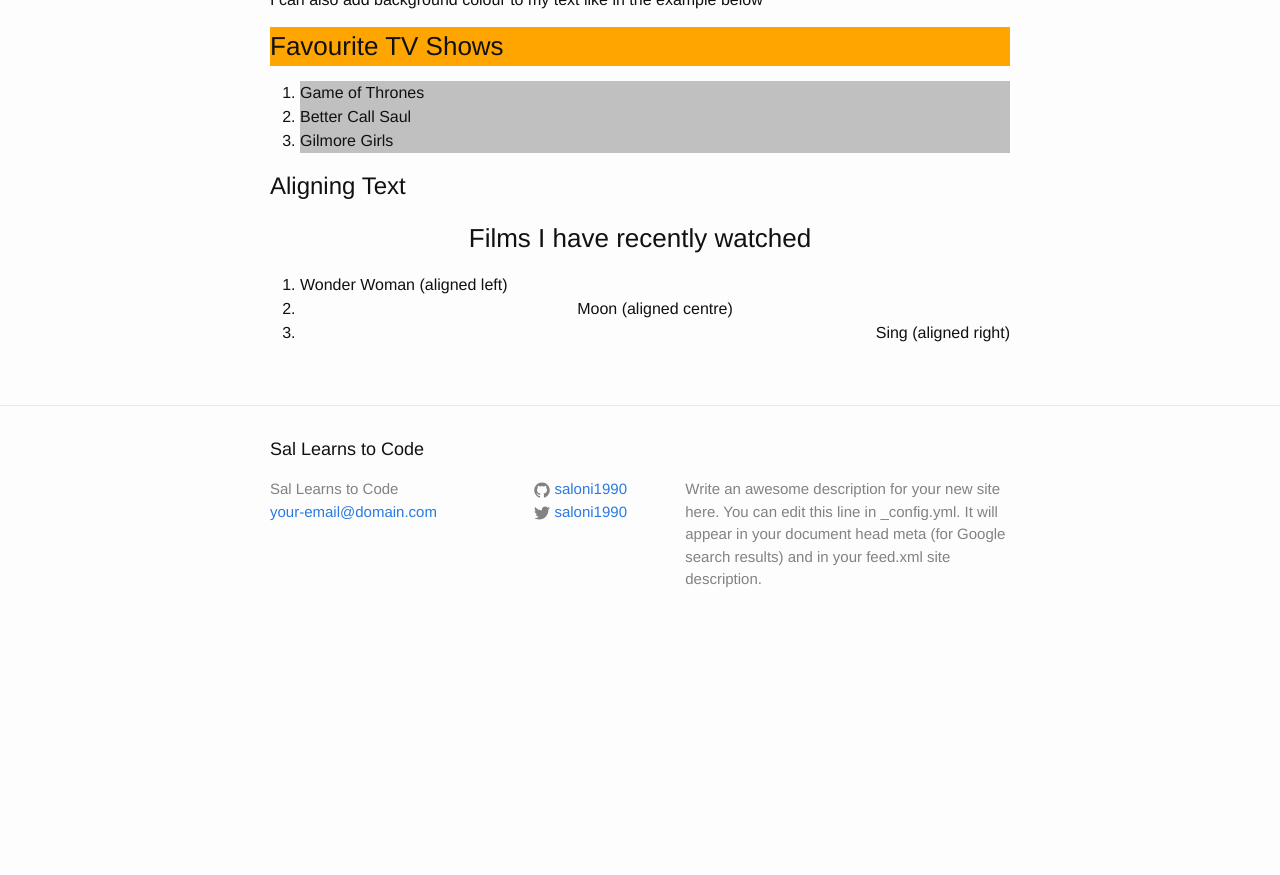
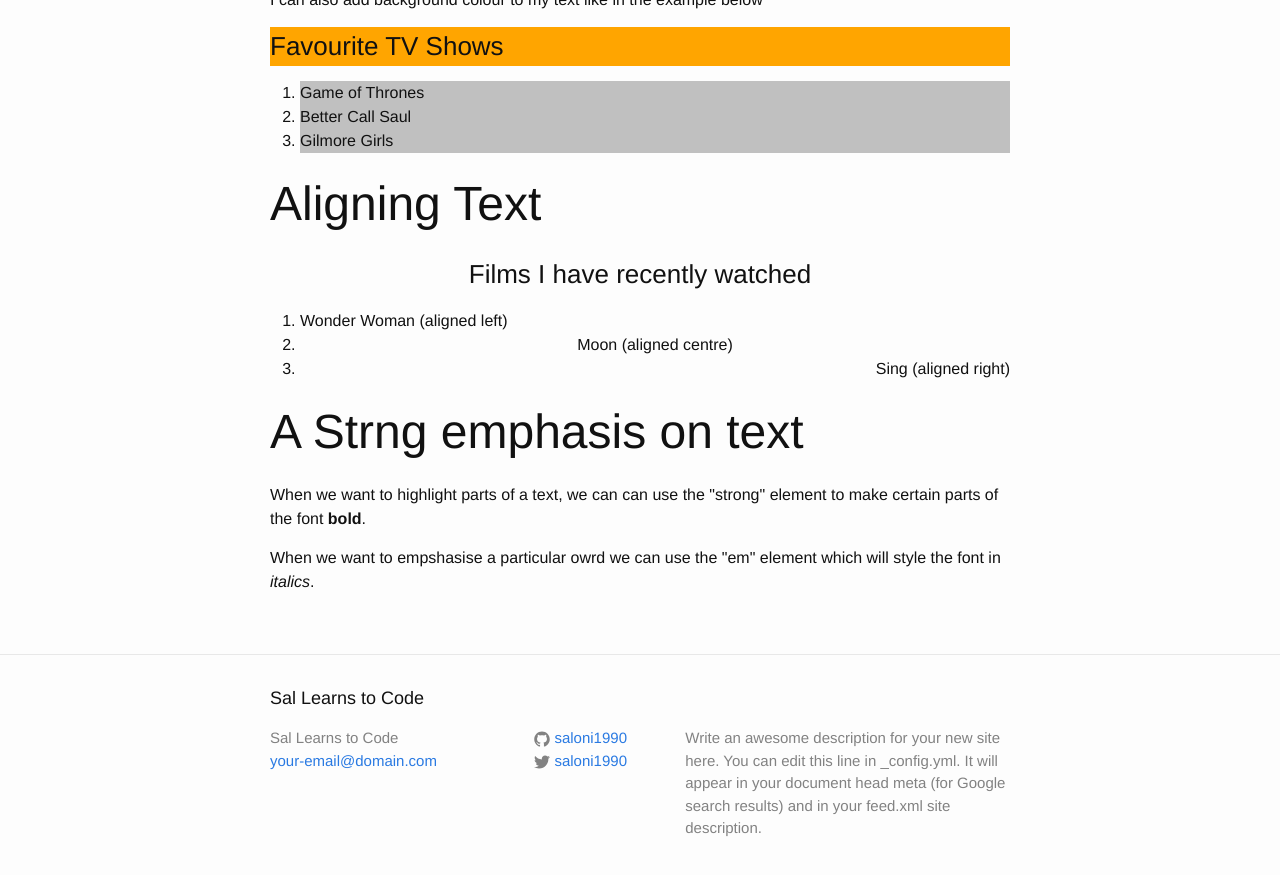
Before and after one commit to saloni1990/saloni1990.github.io, a Jekyll site: the page built from _posts/2017-06-18-Styling-the-Font.md, in a window 1280 px wide and 900 px high, scrolled down 977 px. Shown: the top 875 px of the window. Built offline with Jekyll 4.4.1, drawn with Linux system fonts in a browser that asks for light colours; our own code applies the rules of GitHub Pages for plain Markdown files; before the commit the page ends 1628 px from its top, so only the background shows below that.

Commit message:
Update 2017-06-18-Styling-the-Font.md

```diff
--- a/_posts/2017-06-18-Styling-the-Font.md
+++ b/_posts/2017-06-18-Styling-the-Font.md
@@ -26,12 +26,15 @@
 				<li>Better Call Saul</li>
 				<li>Gilmore Girls</li>
 			</ol>
-		<h1>Aligning Text</h1>
+		<h1 style="font-size:48px">Aligning Text</h1>
 		<h3 style="text-align:center">Films I have recently watched</h3>
 			<ol>
 				<li style="text-align:left">Wonder Woman (aligned left)</li>
 				<li style="text-align:center">Moon (aligned centre)</li>
 				<li style="text-align:right">Sing (aligned right)</li>
 			</ol>
+		<h1 style="font-size:48px">A Strng emphasis on text</h1>
+		<p>When we want to highlight parts of a text, we can can use the "strong" element to make certain parts of the font <strong>bold</strong>. </p>
+		<p> When we want to empshasise a particular owrd we can use the "em" element which will style the font in <em>italics</em>.</p>
 	</body>
 </html>
```
